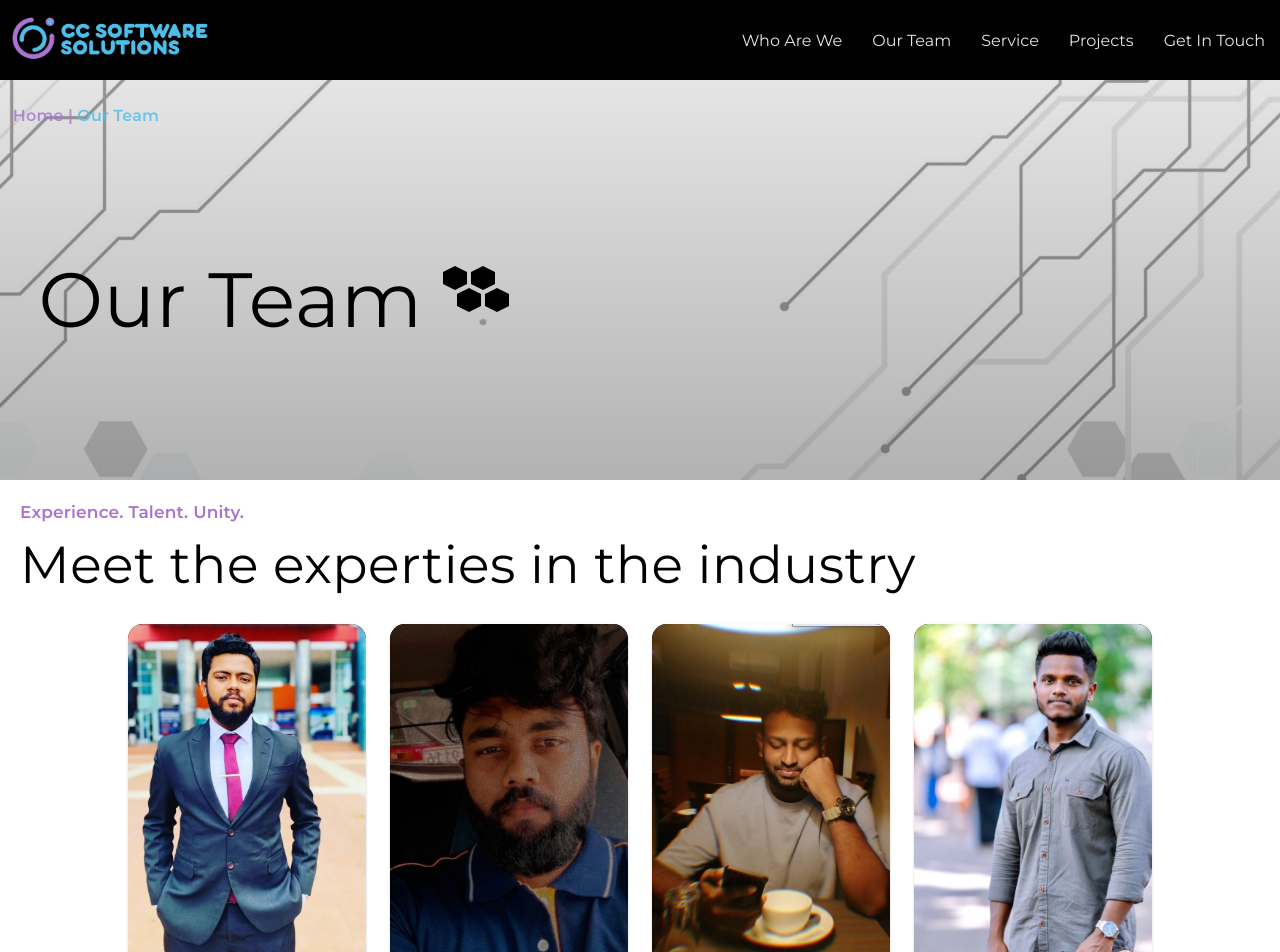
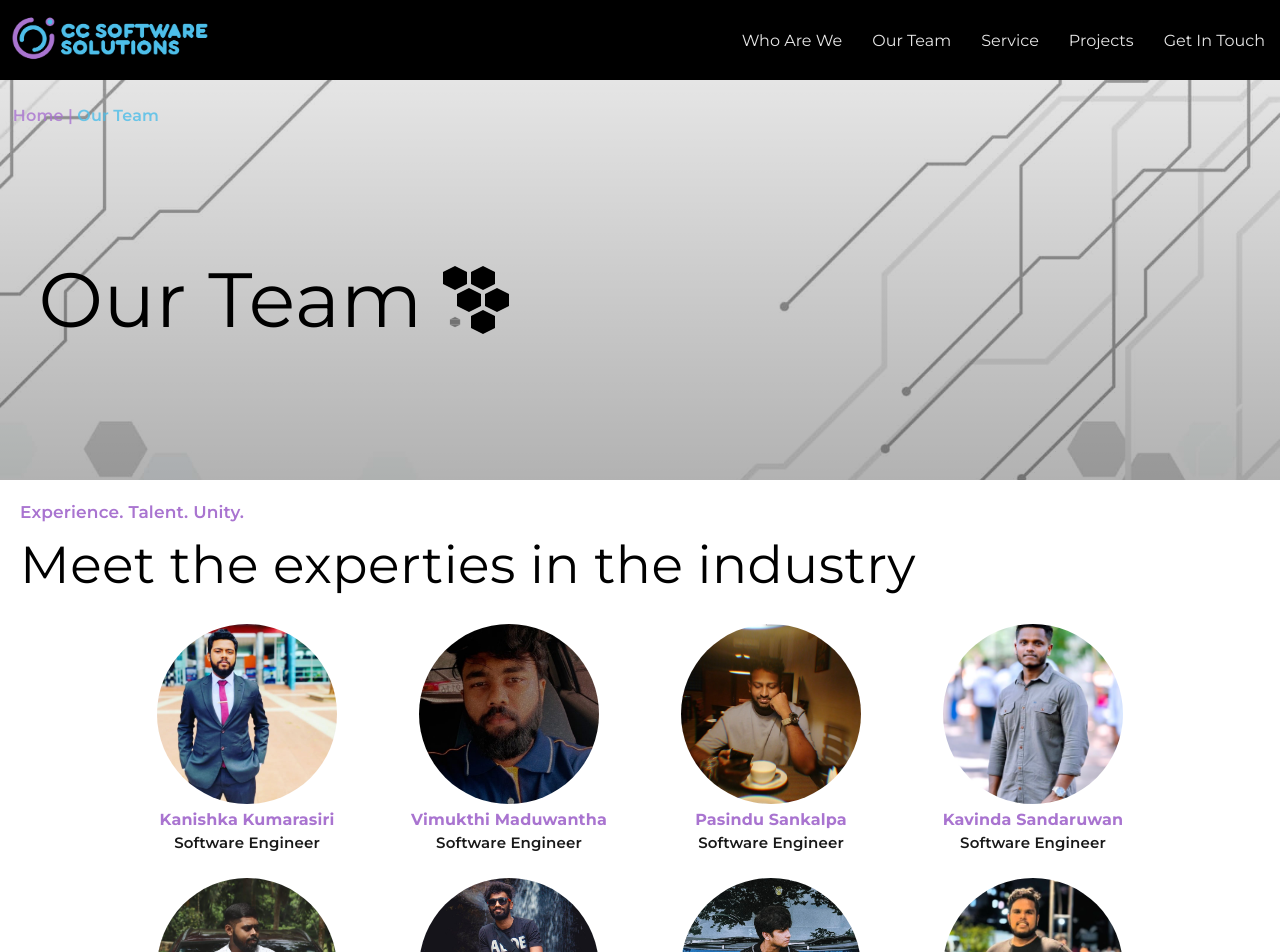
Before and after one commit to VimukthiMaduwantha/ccSoftware, a React (Create React App) app in the folder web_site/: page /teammembers in a window 1280 px wide. Shown: the top 952 px of the page. Built offline with nearby package versions, Linux system fonts and the light colour scheme; a web font is replaced by a local one.

Commit message:
changes done

```diff
--- a/web_site/src/App.css
+++ b/web_site/src/App.css
@@ -116,11 +116,12 @@ section {
 
 
 .teamImage {
-  width: 300px;
-  height: 350px;
+  width: 180px;
+  height: 180px;
   aspect-ratio: 3 / 2;
   object-fit: cover;
   transition: transform 0.3s ease-in-out;
+  border-radius: 50%;
 
 }
 
--- a/web_site/src/pages/AboutUs.js
+++ b/web_site/src/pages/AboutUs.js
@@ -17,7 +17,7 @@ function AboutUs() {
                 backgroundSize: 'cover',
                 backgroundRepeat: 'no-repeat',
                 backgroundPosition: 'center',
-
+                borderImage: 'fill 0 linear-gradient(rgba(0, 0, 0, 0.1), rgba(0, 0, 0, 0.1))',
             }}
                 className='no-select'
             >
@@ -29,7 +29,7 @@ function AboutUs() {
                     display: 'flex',
                     justifyContent: 'start',
                     alignItems: 'center',
-                    paddingLeft: '3vw'
+                    paddingLeft: '3vw',
                 }}>
                     <div style={{ display: 'flex', justifyContent: 'center', alignItems: 'center' }}>
                         <Typography sx={{ color: 'black', fontFamily: "Montserrat, sans-serif", fontSize: { md: '6vw', xs: '40px' }, }}>Who Are We</Typography>
@@ -58,7 +58,8 @@ function AboutUs() {
                                 style={{
                                     width: '100%',
                                     height: '100%',
-                                    objectFit: 'cover', // or 'contain' based on your requirement
+                                    aspectRatio: 3 / 2,
+                                    objectFit: 'cover'
                                 }}
                             />
                         </Grid>
--- a/web_site/src/pages/Home.js
+++ b/web_site/src/pages/Home.js
@@ -6,7 +6,7 @@ import back1 from '../images/tm.jpg'
 import back2 from '../images/whiteBack.jpg'
 // import back2 from '../images/huji23.jpg'
 import menu from '../images/n.png'
-import bloommark from '../images/BLOOMMARK.png'
+import bloommark from '../images/bloommark.png'
 import menuLogo from '../images/Menu.png'
 import theliElla from '../images/Theli Ella.png'
 // import homeBack from '../images/whiteDark.jpg'
--- a/web_site/src/pages/Team.js
+++ b/web_site/src/pages/Team.js
@@ -48,25 +48,18 @@ function Team() {
                 <Box sx={{ width: '80vw' }} >
                     <Grid container spacing={3}>
                         {teamMembers.map((e, i) => (
-                            <Grid item md={3} xs={12} sx={{ display: 'flex', justifyContent: 'center', alignItems: 'center' }}>
-                                <Card sx={{
-                                    width: '300px', height: '400px'/* , transition: 'transform 0.5s' */, borderRadius: '15px', background: 'black',
-                                    /* '&:hover': {
-                                        transform: 'scale(1.05)', // Enlarge the card on hover
-                                        boxShadow: '1px 1px 12px rgba(77, 190, 233, 1)'
-                                    }, */
-                                }} >
-                                    <div style={{ overflow: 'hidden' }}>
+                            <Grid item md={3} xs={12} sx={{ display: 'flex', justifyContent: 'center', alignItems: 'center', flexDirection: 'column' }}>
+                                <div /* style={{ overflow: 'hidden' }} */>
                                     <img
                                         src={e.image}
                                         className='teamImage'
                                     />
                                 </div>
                                 <div>
-                                        <Typography sx={{/*  color: '#A974D0' */color: 'white', opacity: '0.7', fontFamily: "Montserrat, sans-serif", fontWeight: '700' }}>{e.name}</Typography>
-                                        <Typography sx={{ /* color: '#4DBEE9' */color: 'white', opacity: '0.7', fontFamily: "Montserrat, sans-serif", fontWeight: '200', fontSize: '15px' }}>{e.position}</Typography>
+                                    <Typography sx={{ color: '#A974D0', fontFamily: "Montserrat, sans-serif", fontWeight: '700' }}>{e.name}</Typography>
+                                    <Typography sx={{ color: 'black', opacity: '0.9', fontFamily: "Montserrat, sans-serif", fontWeight: '600', fontSize: '15px' }}>{e.position}</Typography>
                                 </div>
-                                </Card>
+                                {/* </Card> */}
                             </Grid>
                         ))}
                     </Grid>
```
Lines whose indentation alone changed are shown as unchanged.
